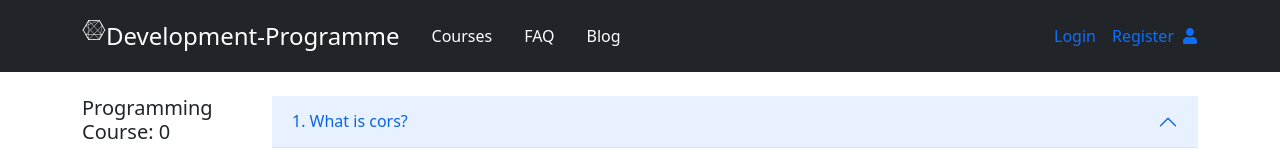
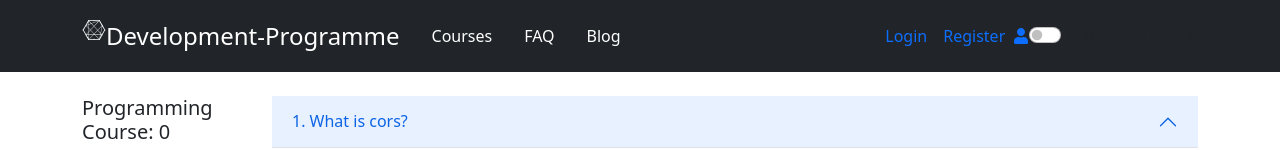
Before and after one commit to imranfix/learning-platform-client-side, a React (Create React App) app: page /blog in a window 1280 px wide. Shown: the top 150 px of the page. Built offline with nearby package versions, Linux system fonts and the light colour scheme; no server answers.

Commit message:
added a toggle button

```diff
--- a/package.json
+++ b/package.json
@@ -7,6 +7,7 @@
     "@testing-library/react": "^13.4.0",
     "@testing-library/user-event": "^13.5.0",
     "bootstrap": "^5.2.2",
+    "bootstrap-switch-button-react": "^1.2.0",
     "daisyui": "^2.33.0",
     "firebase": "^9.12.1",
     "react": "^18.2.0",
--- a/src/Pages/Header/Header.js
+++ b/src/Pages/Header/Header.js
@@ -7,8 +7,12 @@ import { FaConnectdevelop } from "react-icons/fa";
 import './Header.css';
 import { useContext } from 'react';
 import { AuthContext } from '../../Contexts/AuthProvider/AuthProvider';
-import { Button, Image } from 'react-bootstrap';
-import {FaUser, FaMale} from 'react-icons/fa';
+import { Button, Image} from 'react-bootstrap';
+import {FaUser} from 'react-icons/fa';
+import BootstrapSwitchButton from 'bootstrap-switch-button-react';
+import Form from 'react-bootstrap/Form';
+
+
 
 
 
@@ -22,6 +26,9 @@ const Header = () => {
         .then( () =>{})
         .catch( error => console.error(error))
     }
+
+    // toggle button:
+
 
 
 
@@ -78,7 +85,13 @@ const Header = () => {
                <FaUser></FaUser>
             }
             </Link>
-
+            <Form >
+            <Form.Check
+              type="switch"
+              id="custom-switch"
+              label="Check this switch"
+          />
+      </Form>
         </Navbar.Collapse>
       </Container>
     </Navbar>
```
Also changed, not shown: 1 other file (tests, documents, lock files or other folders).
